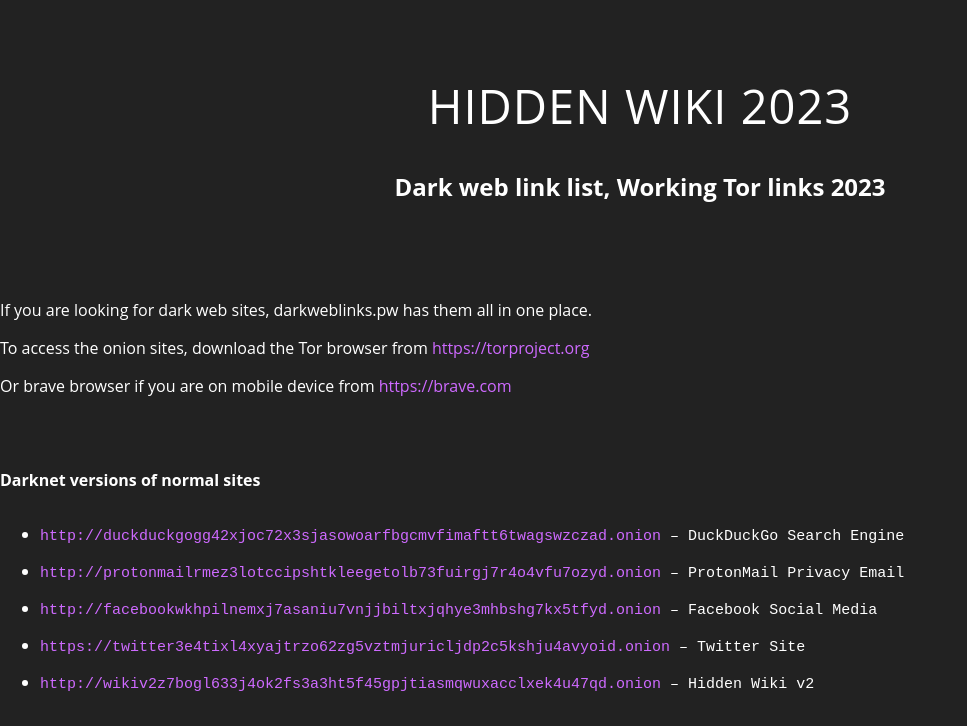
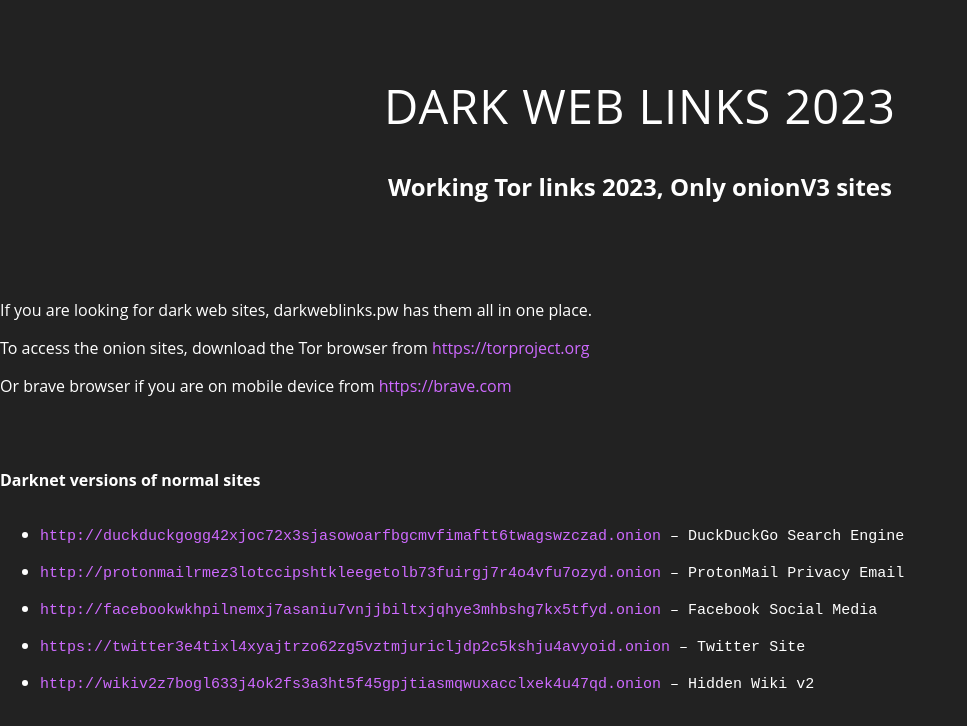
Before and after one commit to hiddenwiki1/vhs2, a plain HTML site: page docs/index.html in a window 1280 px wide. Shown: the top 726 px of the page, without its empty margins (0-967 px from the left). Drawn offline with Linux system fonts and the light colour scheme.

Commit message:
Update index.html

```diff
--- a/docs/index.html
+++ b/docs/index.html
@@ -15,10 +15,10 @@
 <meta property="og:title" content="Hidden Wiki 2023: The Best Dark Web Links Directory"/>
 <meta property="og:description" content="100+ active V3 onion dark web links, darknet markets, and hidden wiki links that you should visit in 2023. The dark web links listed below have been verified and are live."/>
 <meta property="og:url" content="https://darkweblinks.pw/" />
-<meta property="article:published_time" content="2023-01-02T09:42:43+00:00"/>
-<meta property="article:modified_time" content="2023-02-02T11:28:49+00:00"/>
+<meta property="article:published_time" content="2023-01-01T09:41:13+00:00"/>
+<meta property="article:modified_time" content="2023-02-02T10:33:42+00:00"/>
 <meta name="twitter:card" content="summary" />
-<meta name="twitter:title" content="Hidden Wiki 2023: The Best Dark Web Links Directory"/>
+<meta name="twitter:title" content="Dark web Links 2023: The Best Tor link directory"/>
 <meta name="twitter:description" content="100+ active V3 onion dark web links, darknet markets, and hidden wiki links that you should visit in 2023. The dark web links listed below have been verified and are live."/>
 <link rel="shortcut icon" href="#" />
 <title>Hidden Wiki 2023: The Best Dark Web Links Directory</title>
@@ -114,8 +114,8 @@ pre {
 </style>
 </head>
 <body>
-  <div id="logo"><h1 class="site-title">HIDDEN WIKI 2023</h1></div>
-  <div id="tagline"><h2>Dark web link list, Working Tor links 2023</h2></div>
+  <div id="logo"><h1 class="site-title">DARK WEB LINKS 2023</h1></div>
+  <div id="tagline"><h2>Working Tor links 2023, Only onionV3 sites</h2></div>
   <div id="topcont">
     <p>If you are looking for dark web sites, darkweblinks.pw has them all in one place.</p>
     <p>To access the onion sites, download the Tor browser from <a href="https://torproject.org" target="_blank">https://torproject.org</a></p>
```
